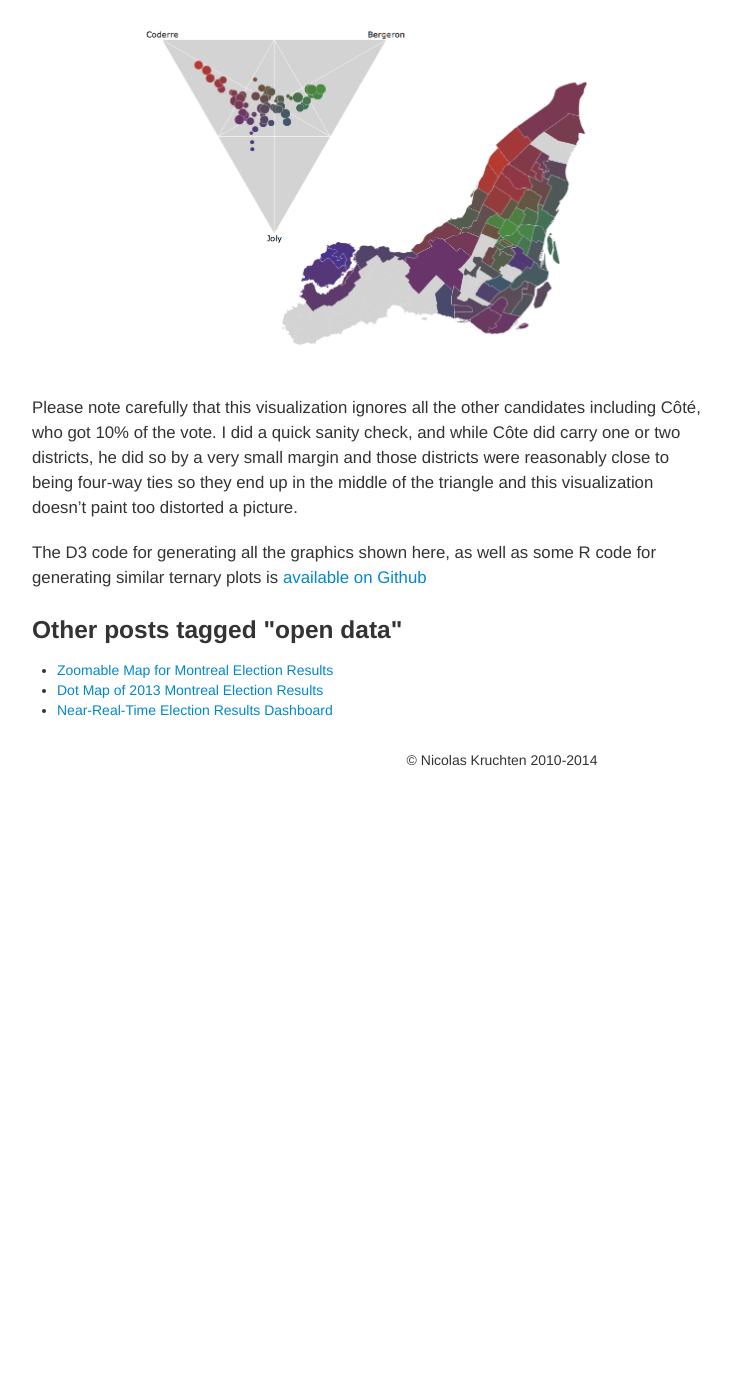
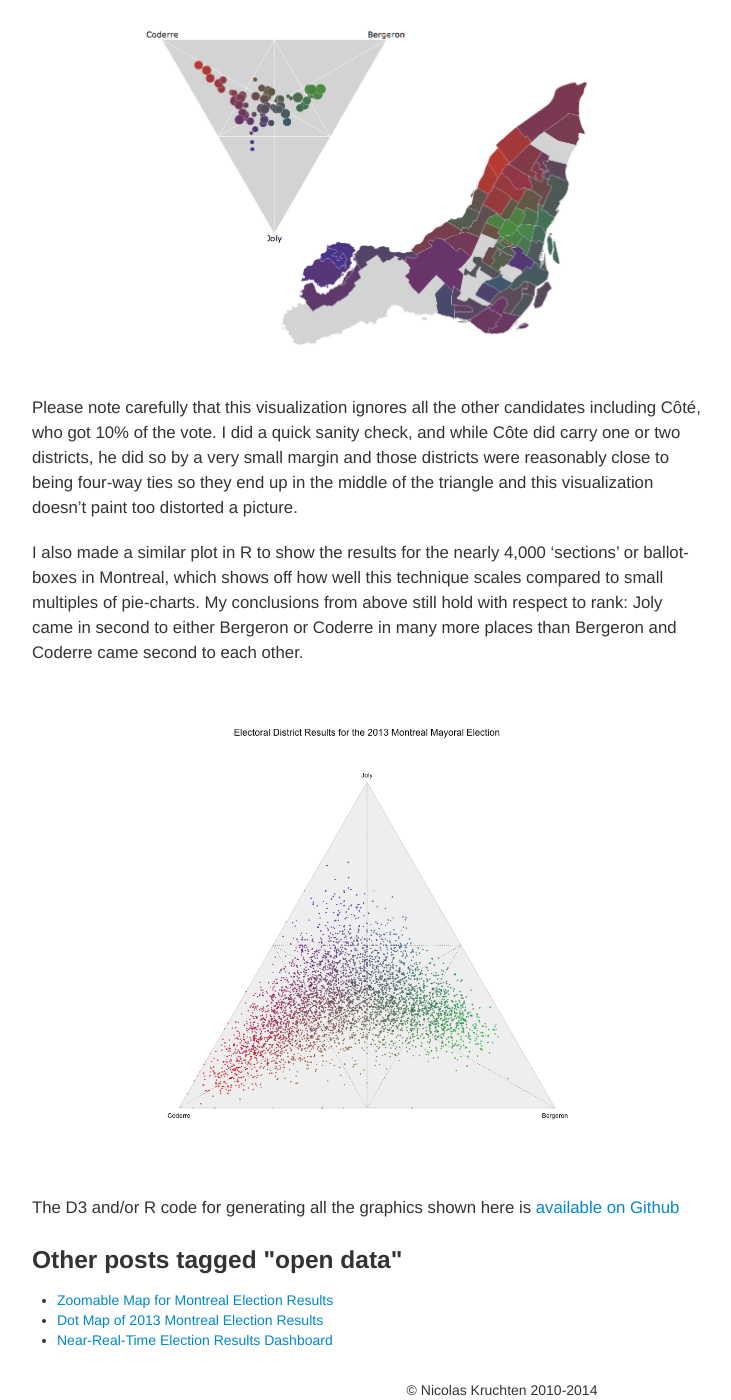
Before and after one commit to nicolaskruchten/nicolaskruchten.github.io, a Jekyll site: the page built from _posts/2014-01-07-mtlelection-ternary.md, in a window 1280 px wide and 1400 px high, scrolled down 3693 px. Shown: the whole window, without its empty margins (123-854 px from the left). Built offline with Jekyll 4.4.1, drawn with Linux system fonts in a browser that asks for light colours; before the commit the page ends 4463 px from its top, so only the background shows below that.

Commit message:
tweaks to posts

```diff
--- a/_config.yml
+++ b/_config.yml
@@ -26,8 +26,8 @@
 name : nicolas.kruchten.com
 brand : nicolas.kruchten.com
 description : false
-url : http://nicolas.kruchten.com
-#url : http://air.local:4000
+#url : http://nicolas.kruchten.com
+url : http://air.local:4000
 email : nicolas@kruchten.com
 author: Nicolas Kruchten
 
--- a/_posts/2014-01-07-mtlelection-ternary.md
+++ b/_posts/2014-01-07-mtlelection-ternary.md
@@ -43,7 +43,11 @@ I believe that it's easier to come to these sorts of conclusion by looking at a
 
 Please note carefully that this visualization ignores all the other candidates including Côté, who got 10% of the vote. I did a quick sanity check, and while Côte did carry one or two districts, he did so by a very small margin and those districts were reasonably close to being four-way ties so they end up in the middle of the triangle and this visualization doesn't paint too distorted a picture.
 
-The D3 code for generating all the graphics shown here, as well as some R code for generating similar ternary plots is [available on Github][repo]
+I also made a similar plot in R to show the results for the nearly 4,000 'sections' or ballot-boxes in Montreal, which shows off how well this technique scales compared to small multiples of pie-charts. My conclusions from above still hold with respect to rank: Joly came in second to either Bergeron or Coderre in many more places than Bergeron and Coderre came second to each other.
+
+![Ternary Plot by Section](http://nicolas.kruchten.com/images/ternary/ternary_by_section.png)
+
+The D3 and/or R code for generating all the graphics shown here is [available on Github][repo]
 
 [repo]: https://github.com/nicolaskruchten/mtlelection2013bydistrict
 [iv]: http://nicolas.kruchten.com/mtlelection2013bydistrict
```
Also changed, not shown: _posts/2014-01-07-mtlelection-zoomable-map.md (+1 -1 lines), images/ternary/ternary_by_section.png (added).
